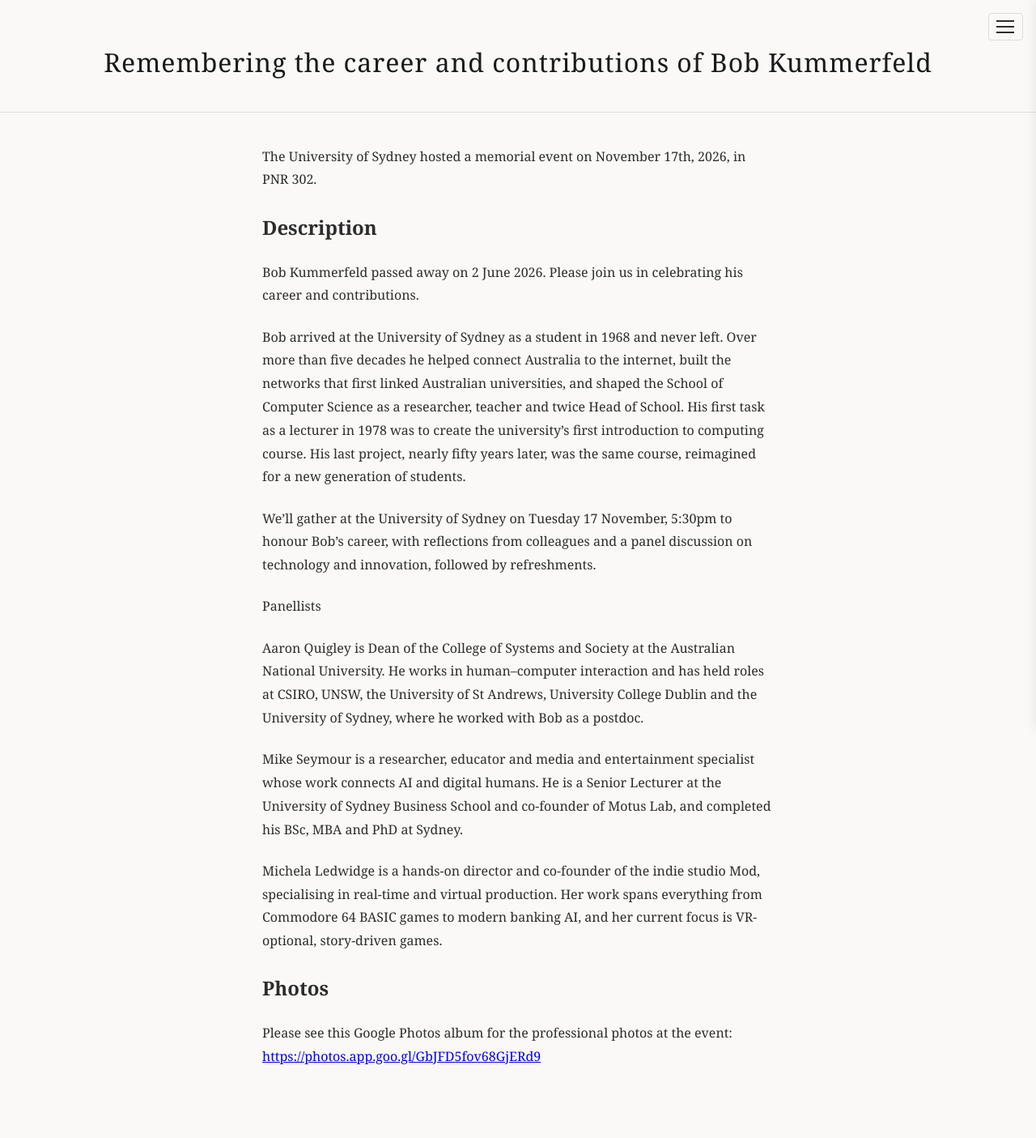
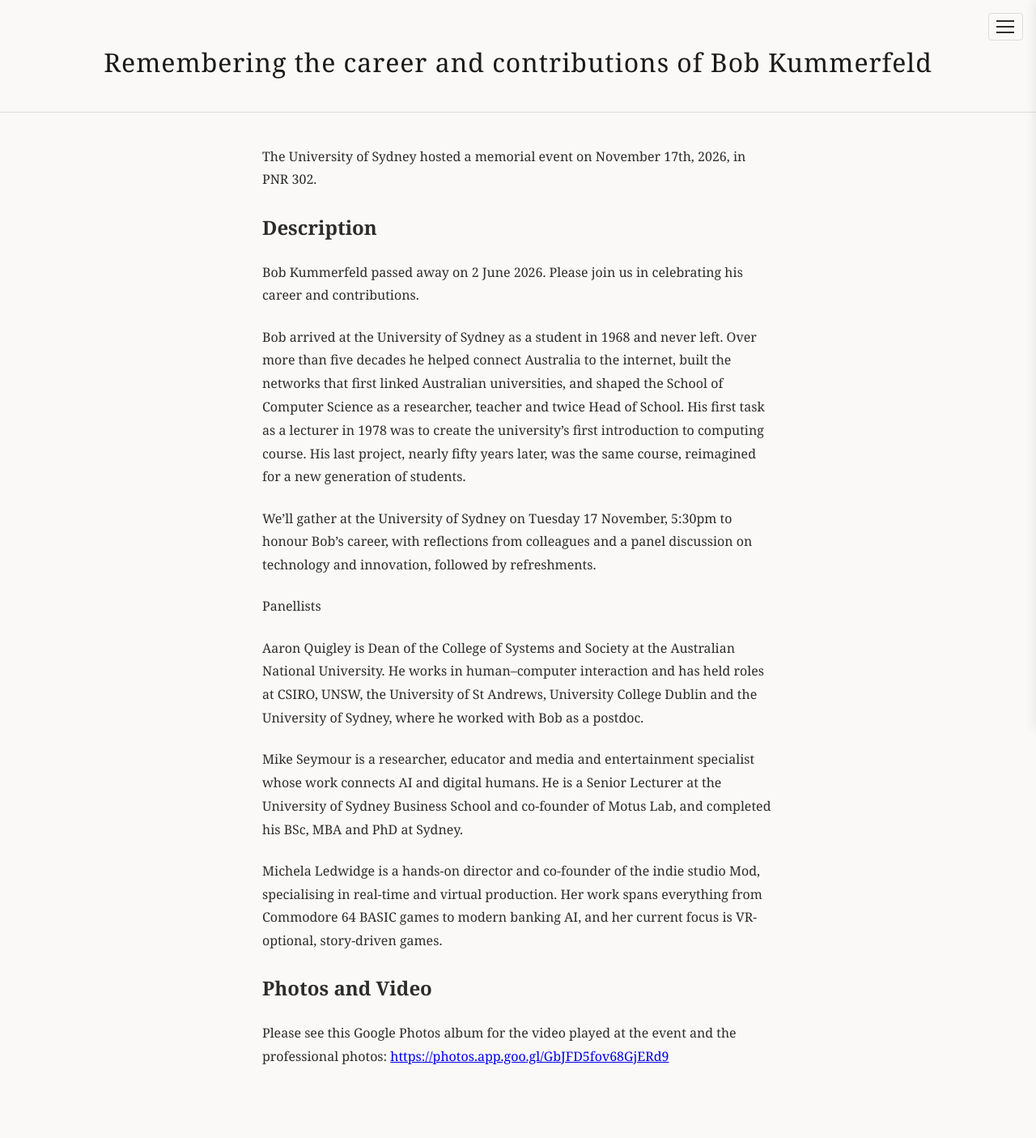
Before and after one commit to jkkummerfeld/bob-kummerfeld-memorial, a Jekyll site: the page built from usyd-event.md, in a window 1280 px wide. Shown: the whole page at 81% size. Built offline with Jekyll 4.4.1, drawn with Linux system fonts in a browser that asks for light colours.

Commit message:
Slight edit to make it clear the video is available

```diff
--- a/usyd-event.md
+++ b/usyd-event.md
@@ -23,6 +23,6 @@ Mike Seymour is a researcher, educator and media and entertainment specialist wh
 Michela Ledwidge is a hands-on director and co-founder of the indie studio Mod, specialising in real-time and virtual production. Her work spans everything from Commodore 64 BASIC games to modern banking AI, and her current focus is VR-optional, story-driven games.
 
 
-## Photos
+## Photos and Video
 
-Please see this Google Photos album for the professional photos at the event: <https://photos.app.goo.gl/GbJFD5fov68GjERd9>
+Please see this Google Photos album for the video played at the event and the professional photos: <https://photos.app.goo.gl/GbJFD5fov68GjERd9>
```
